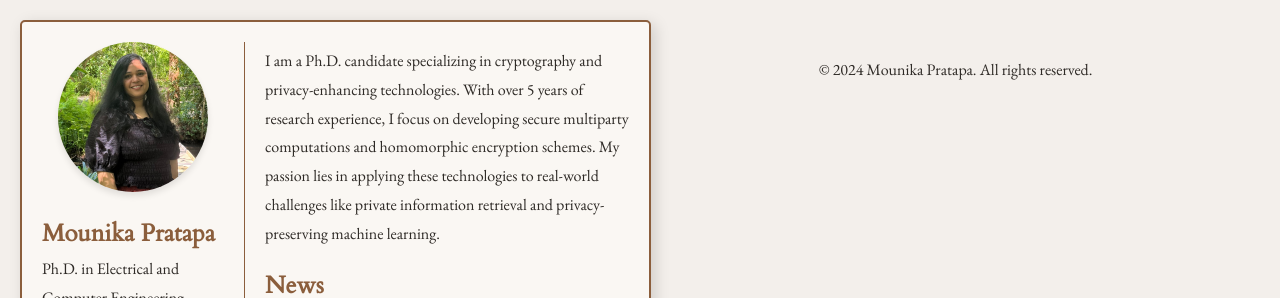
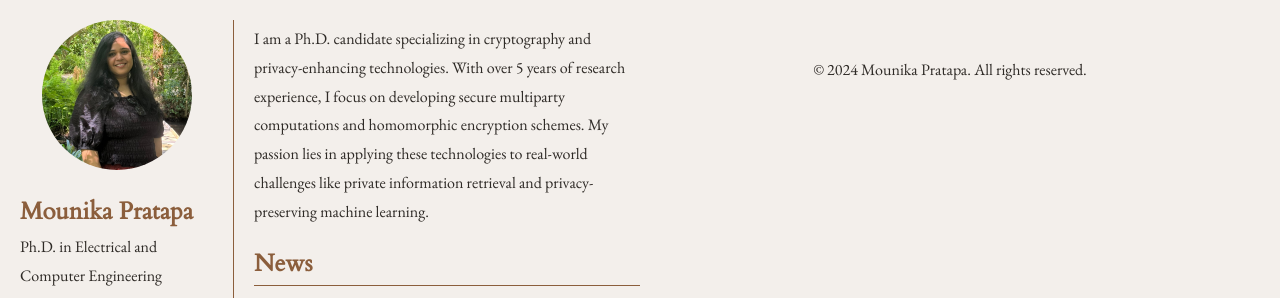
Before and after one commit to mounikapratapa/mounikapratapa.github.io, a plain HTML site: page index.html in a window 1280 px wide. Shown: the top 298 px of the page. Drawn offline with nearby package versions, Linux system fonts and the light colour scheme.

Commit message:
layout changes

```diff
--- a/index.html
+++ b/index.html
@@ -20,14 +20,9 @@
             box-sizing: border-box;
         }
         .container {
-            background-color: #faf7f3; /* Off-white for a more authentic vintage page look */
-            padding: 20px;
             width: 100%;
-            max-width: 1000px;
-            border: 2px solid #8b5e3c; /* Maroon-like border */
-            box-shadow: 4px 4px 15px rgba(0, 0, 0, 0.15);
+            max-width: 1200px;
             box-sizing: border-box;
-            border-radius: 5px;
             display: flex;
         }
         .left-column {
@@ -45,7 +40,6 @@
             border-radius: 50%;
             object-fit: cover;
             margin-bottom: 20px;
-            box-shadow: 0px 4px 6px rgba(0, 0, 0, 0.1); /* Subtle shadow for the photo */
         }
         .links {
             text-align: center;
```
